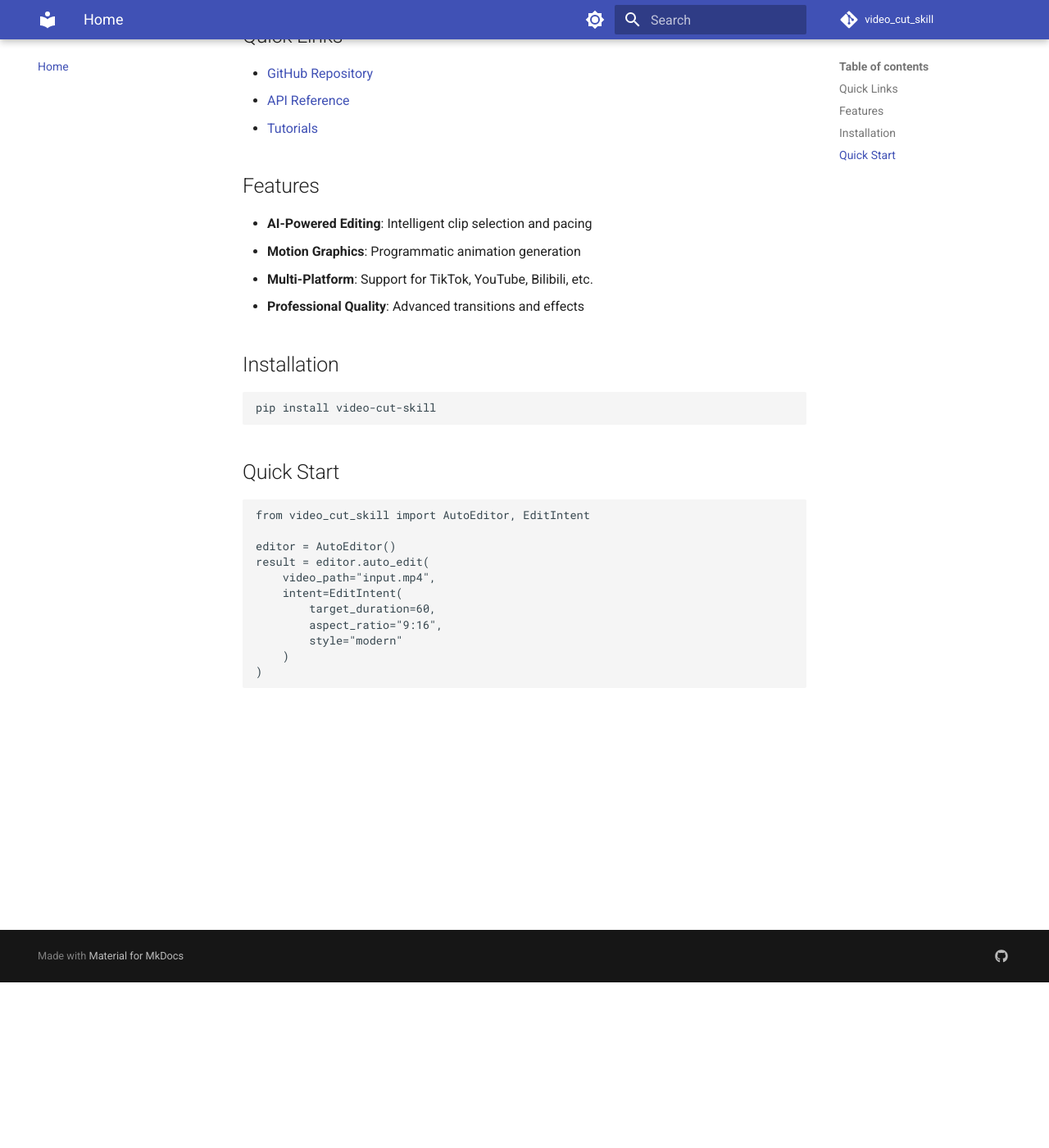
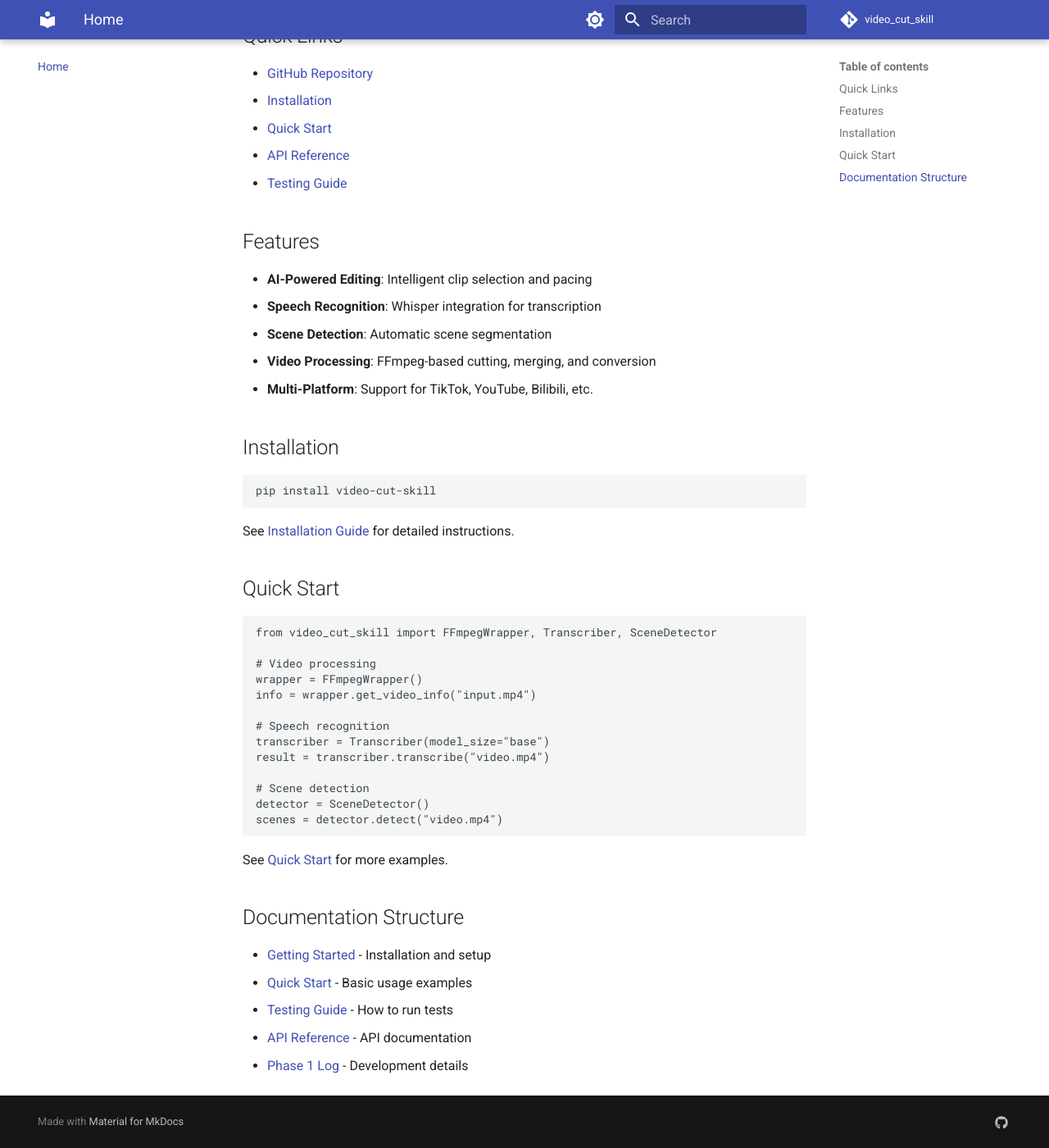
Before and after one commit to ZhaofanQiu/video_cut_skill, an MkDocs documentation site: the page built from docs/index.md, in a window 1280 px wide and 1400 px high, scrolled down 202 px. Shown: the whole window at 82% size. Built offline with MkDocs 1.6.1 and Material for MkDocs 9.7.7, drawn with Linux system fonts in a browser that asks for light colours; comment, search, counter and statistics services are not loaded.

Commit message:
Fix CI: MkDocs configuration and missing documentation files
- Update mkdocs.yml to remove non-existent file references
- Create installation.md with setup instructions
- Create quickstart.md with usage examples
- Fix broken links in index.md and phase1-log.md
- Add testing-guide.md to nav configuration

````diff
--- a/docs/index.md
+++ b/docs/index.md
@@ -3,15 +3,18 @@
 ## Quick Links
 
 - [GitHub Repository](https://github.com/ZhaofanQiu/video_cut_skill)
-- [API Reference](api/)
-- [Tutorials](tutorials/)
+- [Installation](installation.md)
+- [Quick Start](quickstart.md)
+- [API Reference](api/index.md)
+- [Testing Guide](testing-guide.md)
 
 ## Features
 
 - **AI-Powered Editing**: Intelligent clip selection and pacing
-- **Motion Graphics**: Programmatic animation generation
+- **Speech Recognition**: Whisper integration for transcription
+- **Scene Detection**: Automatic scene segmentation
+- **Video Processing**: FFmpeg-based cutting, merging, and conversion
 - **Multi-Platform**: Support for TikTok, YouTube, Bilibili, etc.
-- **Professional Quality**: Advanced transitions and effects
 
 ## Installation
 
@@ -19,18 +22,32 @@
 pip install video-cut-skill
 ```
 
+See [Installation Guide](installation.md) for detailed instructions.
+
 ## Quick Start
 
 ```python
-from video_cut_skill import AutoEditor, EditIntent
+from video_cut_skill import FFmpegWrapper, Transcriber, SceneDetector
 
-editor = AutoEditor()
-result = editor.auto_edit(
-    video_path="input.mp4",
-    intent=EditIntent(
-        target_duration=60,
-        aspect_ratio="9:16",
-        style="modern"
-    )
-)
+# Video processing
+wrapper = FFmpegWrapper()
+info = wrapper.get_video_info("input.mp4")
+
+# Speech recognition
+transcriber = Transcriber(model_size="base")
+result = transcriber.transcribe("video.mp4")
+
+# Scene detection
+detector = SceneDetector()
+scenes = detector.detect("video.mp4")
 ```
+
+See [Quick Start](quickstart.md) for more examples.
+
+## Documentation Structure
+
+- [Getting Started](installation.md) - Installation and setup
+- [Quick Start](quickstart.md) - Basic usage examples
+- [Testing Guide](testing-guide.md) - How to run tests
+- [API Reference](api/index.md) - API documentation
+- [Phase 1 Log](development/phase1-log.md) - Development details
--- a/mkdocs.yml
+++ b/mkdocs.yml
@@ -39,22 +39,19 @@ plugins:
 
 nav:
   - Home: index.md
-  - Quick Start: quickstart.md
-  - Installation: installation.md
-  - Configuration: configuration.md
+  - Getting Started:
+      - Installation: installation.md
+      - Quick Start: quickstart.md
+      - Testing Guide: testing-guide.md
   - API Reference:
       - Overview: api/index.md
-      - Core: api/core.md
-      - AI: api/ai.md
-      - Motion Graphics: api/motion_graphics.md
-  - Tutorials:
-      - Basic Editing: tutorials/basic-editing.md
-      - Auto Edit: tutorials/auto-edit.md
   - Development:
-      - Contributing: development/contributing.md
-      - Architecture: development/architecture.md
-      - Research: research/github-research.md
-      - Features: research/feature-brainstorm.md
+      - Phase 1 Log: development/phase1-log.md
+      - Contributing: CONTRIBUTING.md
+  - Research:
+      - GitHub Research: research/github-research.md
+      - Feature Brainstorm: research/feature-brainstorm.md
+      - Project Plan: architecture/project-plan.md
 
 extra:
   social:
````
Also changed, not shown: docs/development/phase1-log.md (+1 -1 lines), docs/installation.md (added, +71 -0 lines), docs/quickstart.md (added, +118 -0 lines).
